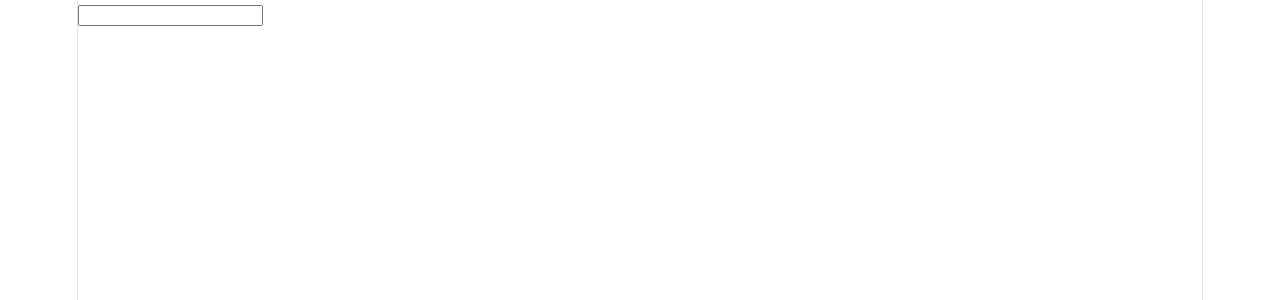
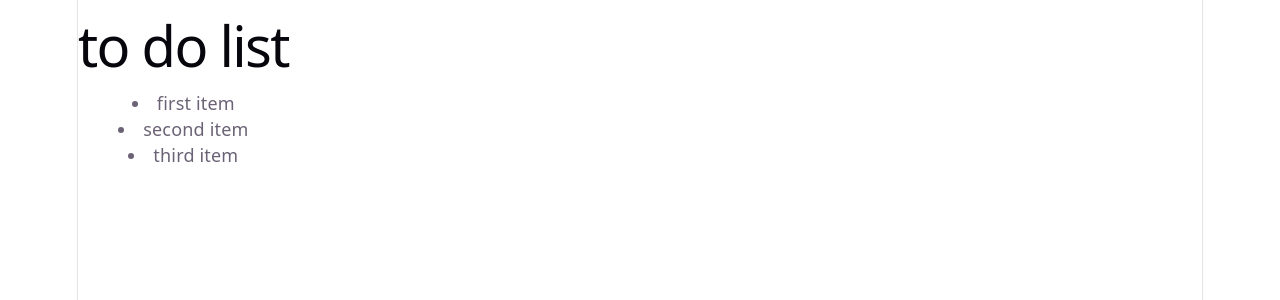
Before and after one commit to MostafaMadadi002/my_first_react, a React (Vite) app in the folder first_react/: page / in a window 1280 px wide. Shown: the top 300 px of the page. Built offline with nearby package versions, Linux system fonts and the light colour scheme.

Commit message:
emplmetn of list in react

```diff
--- a/first_react/src/App.jsx
+++ b/first_react/src/App.jsx
@@ -41,17 +41,40 @@
 
 import React, { useState } from "react";
 
-function App(){
-  const [text , setText] = useState("")
-  function handleChange(e){
-    let name = e.target.value;
-    setText(name)
+// function App(){
+//   const [text , setText] = useState("")
+//   function handleChange(e){
+//     let name = e.target.value;
+//     setText(name)
+//   }
+
+//   return (
+//     <div>
+//       <input type="text" onChange={handleChange}/>
+//       <h1>{text}</h1>
+//     </div>
+//   )
+// }
+
+// export default App;
+
+function App() {
+  const list = [
+    {
+      id: 1, item: "first item"
+    },
+    { id: 2, item: "second item" },
+    { id: 3, item: "third item" }
+  ]
+  function Creat_list() {
+    return (list.map((element) => {
+      return <li key={element.id}>{element.item}</li>
+    }))
   }
-
   return (
     <div>
-      <input type="text" onChange={handleChange}/>
-      <h1>{text}</h1>
+      <h1>to do list</h1>
+      <Creat_list />
     </div>
   )
 }
```
